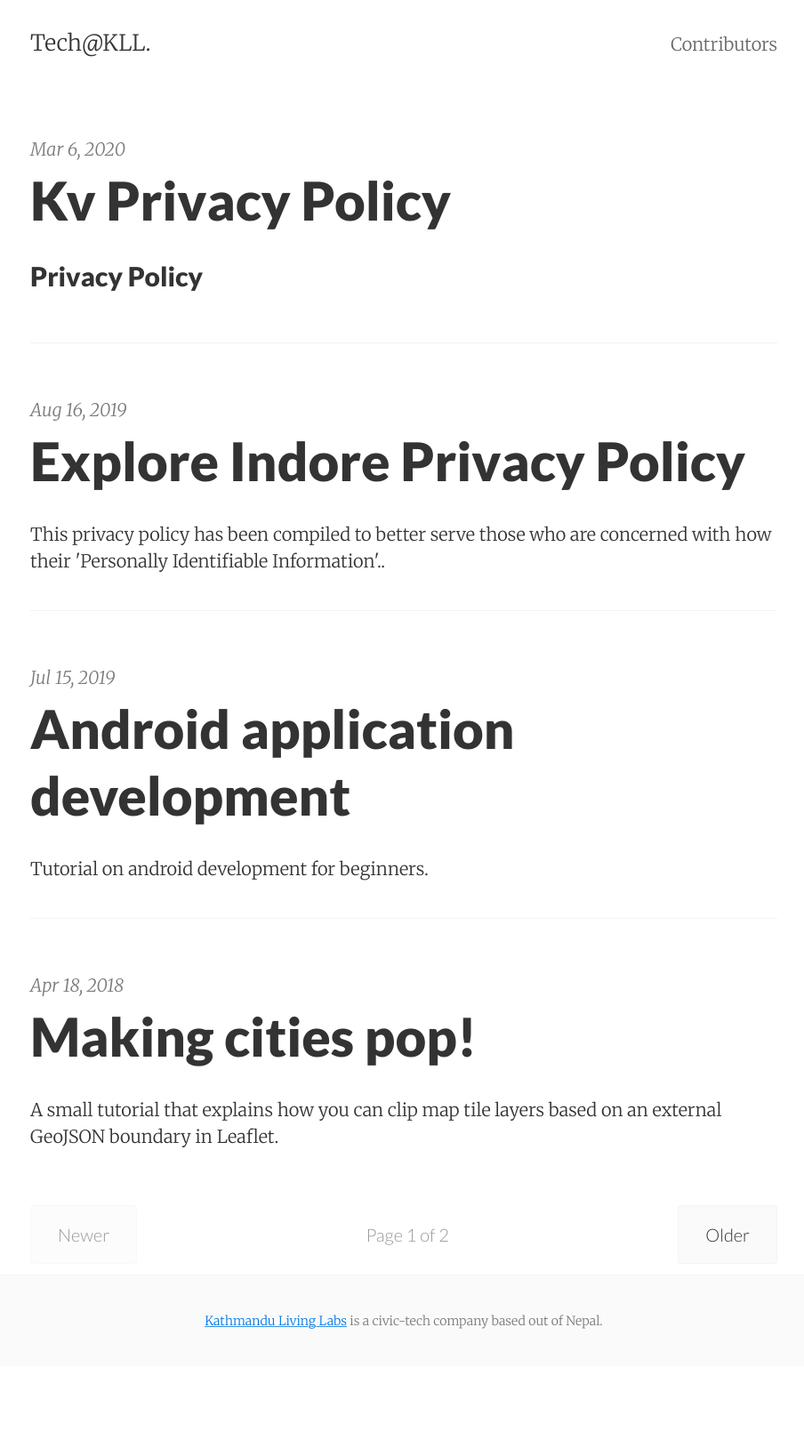
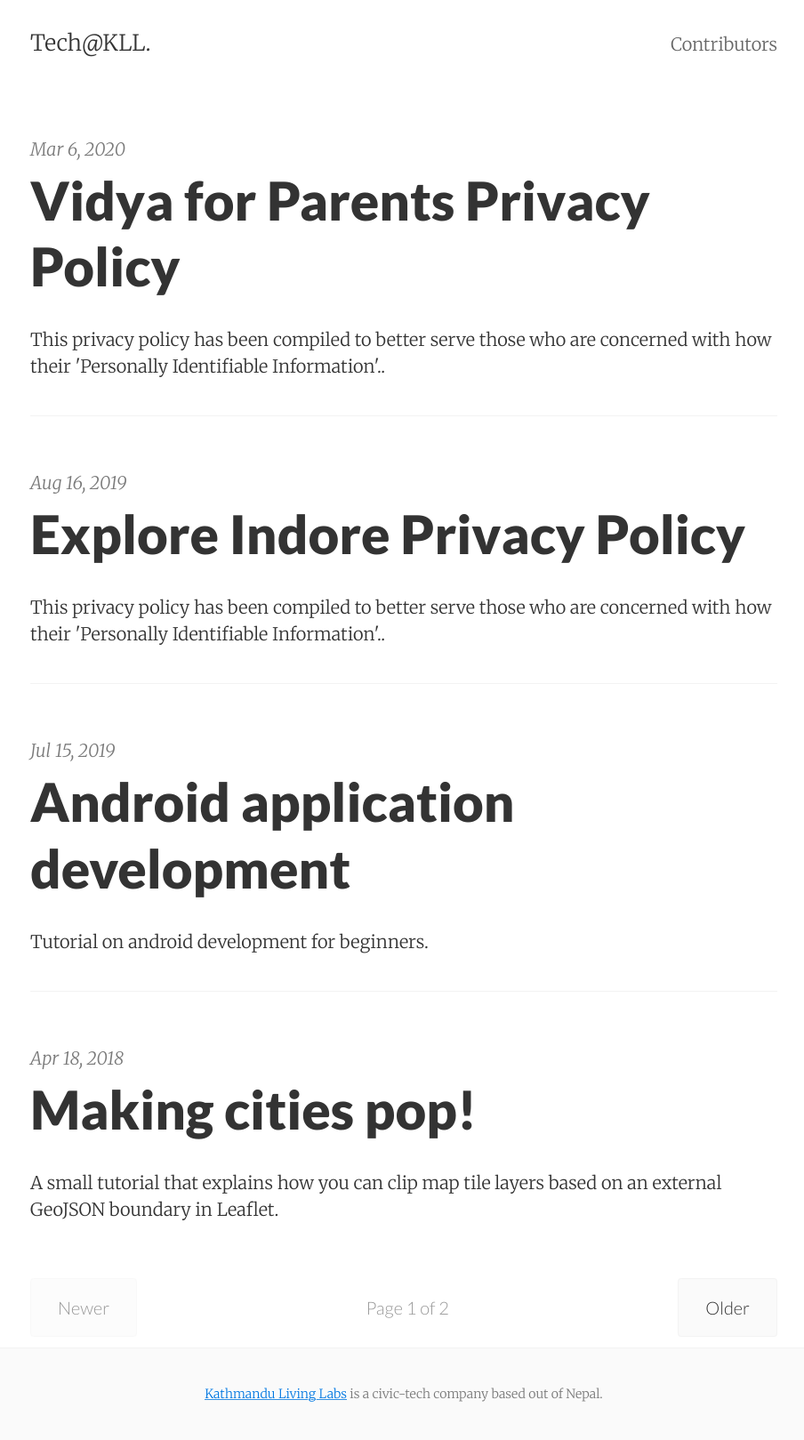
Before and after one commit to KathmanduLivingLabs/kathmandulivinglabs.github.io, a Jekyll site: the page built from index.html, in a window 1280 px wide. Shown: the whole page at 89% size, without its empty margins (186-1090 px from the left). Built offline with Jekyll 4.4.1, drawn with Linux system fonts in a browser that asks for light colours; the list of posts is cut into pages by our own code; before the commit the page ends 1536 px from its top, so only the background shows below that.

Commit message:
Update 2020-03-06-kv-privacy-policy.md

```diff
--- a/_posts/2020-03-06-kv-privacy-policy.md
+++ b/_posts/2020-03-06-kv-privacy-policy.md
@@ -1,3 +1,11 @@
+---
+layout:     post
+title:      Vidya for Parents Privacy Policy
+date:       2020-03-06 12:06:29
+summary:    This privacy policy has been compiled to better serve those who are concerned with how their 'Personally Identifiable Information'..
+categories: tutorials
+---
+
 ## Privacy Policy
 
 Kathmandu Living Labs built the Vidya for Parents app as a Free app. This SERVICE is provided by Kathmandu Living Labs at no cost and is intended for use as is.
```
